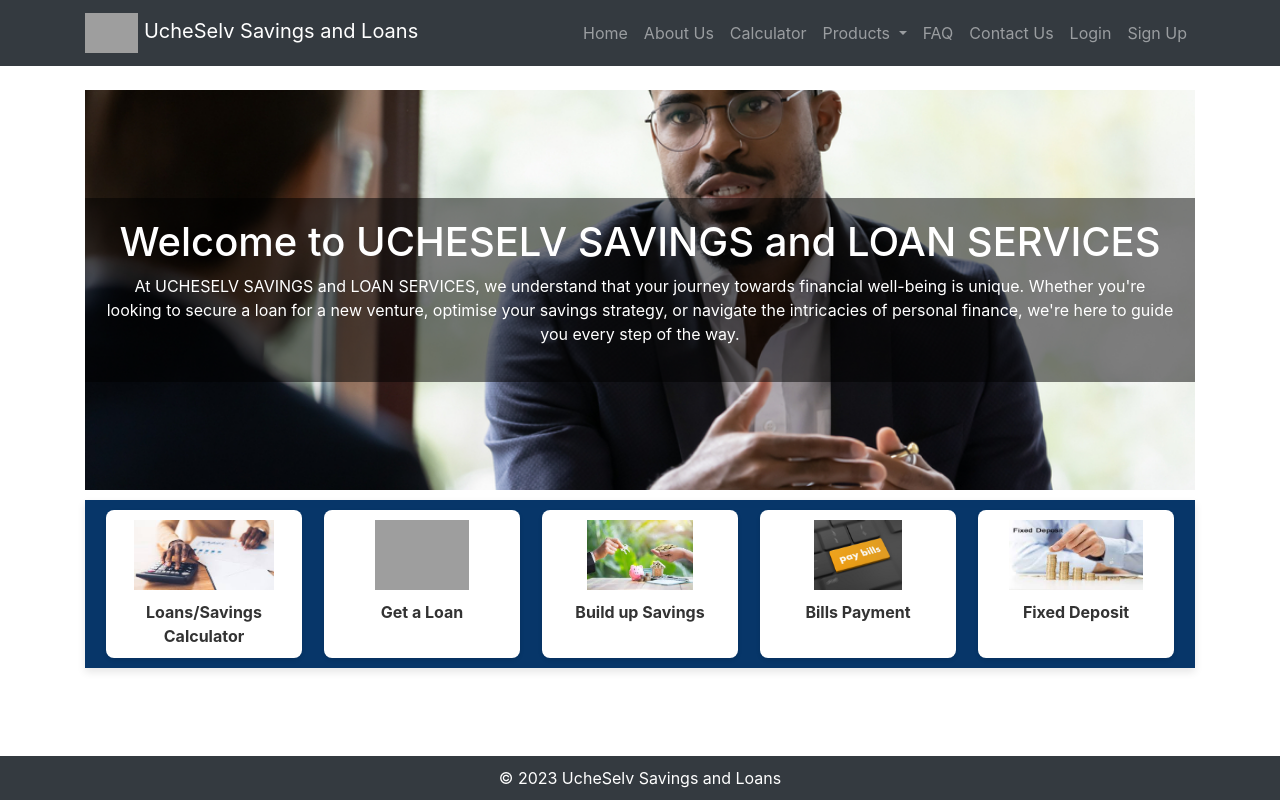
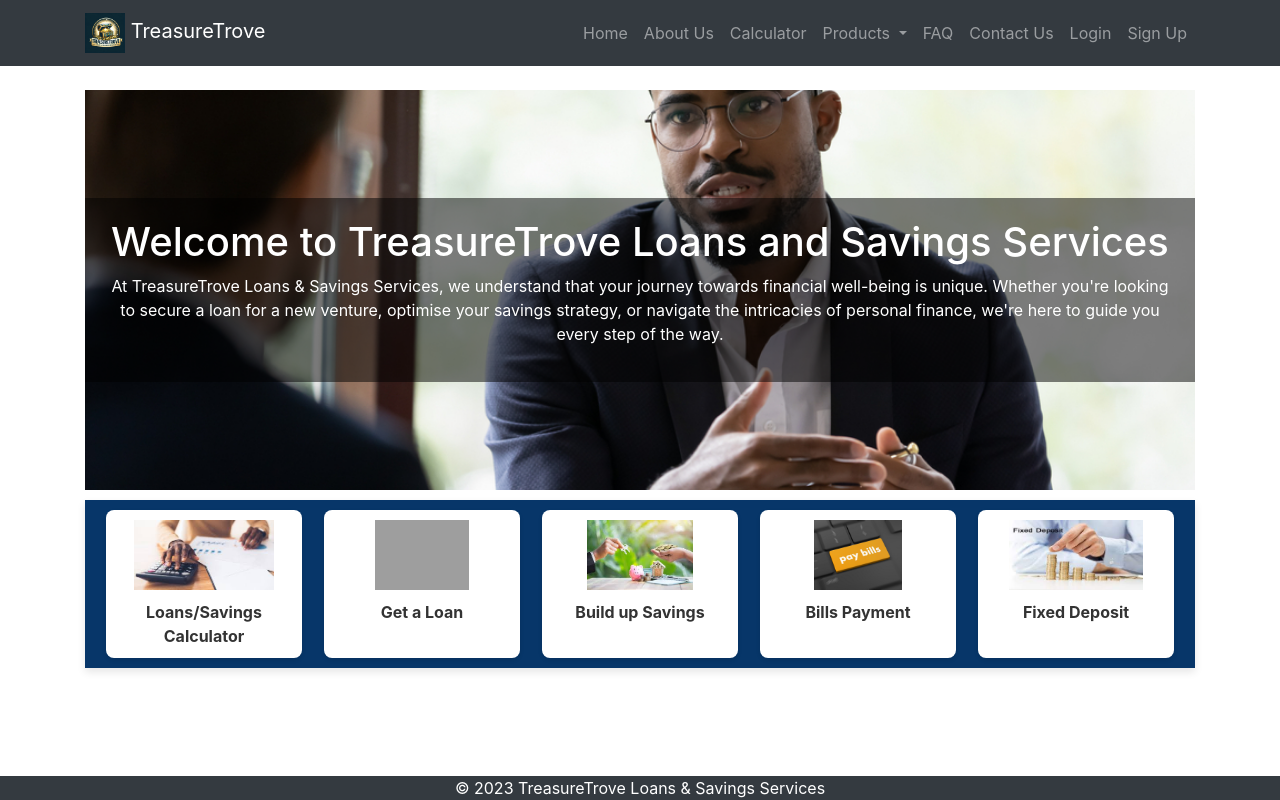
Before and after one commit to uchechukwuekemezie/ucheselv, a Flask app: page / in a window 1280 px wide. Run offline with Flask 3, Linux system fonts and the light colour scheme; some libraries are stand-ins or nearby versions; grey boxes are pictures that could not be loaded.

Commit message:
added logo

```diff
--- a/static/css/styles.css
+++ b/static/css/styles.css
@@ -4,7 +4,7 @@ body {
 }
 footer {
     background-color: #f5f5f5;
-    padding: 20px 0;
+    padding: 10px 0;
     text-align: center;
     position: fixed;
     left: 0;
@@ -45,7 +45,7 @@ body {
     background-color: #343a40; /* Dark background color */
     color: white; /* Light text color for contrast */
     text-align: center;
-    padding: 10px 0;
+    padding: 0px 0;
     width: 100%;
 }
 
@@ -240,7 +240,7 @@ body {
     display: flex;
     justify-content: center;
     gap: 20px;
-    margin-top: 20px;
+    margin-top: 10px;
 }
 
 .loan-link {
--- a/templates/about.html
+++ b/templates/about.html
@@ -3,7 +3,7 @@
 {% block content %}
 <div class="about-cover" style="background-image: url('{{ url_for('static', filename='/images/FINANCIAL.jpg1.jpg') }}');">
     <div class="cover-content">
-        <h1>Welcome to Ucheselv Loan and Savings .</h1>
+        <h1>Welcome to TreasureTrove Loans and Savings Services .</h1>
     </div>
 </div>
 
--- a/templates/base.html
+++ b/templates/base.html
@@ -16,8 +16,8 @@
             <div class="container">
                 <!-- Logo -->
                 <a class="navbar-brand" href="{{ url_for('main.index') }}">
-                    <img src="{{ url_for('static', filename='images/logo.png') }}" alt="Logo" class="img-fluid" style="height: 40px;">
-                    UcheSelv Savings and Loans
+                    <img src="{{ url_for('static', filename='images/logo.jpeg') }}" alt="Logo" class="img-fluid" style="height: 40px;">
+                    TreasureTrove
                 </a>
 
                 <!-- Navbar Toggler -->
@@ -87,7 +87,7 @@
         {% block content %}{% endblock %}
     </main>
     <footer class="footer">
-        <p>© 2023 UcheSelv Savings and Loans</p>
+        <p>© 2023 TreasureTrove Loans & Savings Services</p>
     </footer>
 
     <!-- Bootstrap JS, Popper.js, and jQuery -->
--- a/templates/index.html
+++ b/templates/index.html
@@ -1,13 +1,13 @@
 <!-- index.html -->
 {% extends 'base.html' %}
 
-{% block title %}UCHESELV{% endblock %}
+{% block title %}TreasureTrove{% endblock %}
 
 {% block content %}
 <div class="cover-photo" style="background-image: url('/static/images/FINANCIAL.jpg1.jpg');">
     <div class="cover-content">
-        <h1>Welcome to UCHESELV SAVINGS and LOAN SERVICES</h1>
-        <p>At UCHESELV SAVINGS and LOAN SERVICES, we understand that your journey towards financial well-being is unique. Whether you're looking to secure a loan for a new venture, optimise your savings strategy, or navigate the intricacies of personal finance, we're here to guide you every step of the way.</p>
+        <h1>Welcome to TreasureTrove Loans and Savings Services</h1>
+        <p>At TreasureTrove Loans & Savings Services, we understand that your journey towards financial well-being is unique. Whether you're looking to secure a loan for a new venture, optimise your savings strategy, or navigate the intricacies of personal finance, we're here to guide you every step of the way.</p>
     </div>
 </div>
 
```
Also changed, not shown: static/images/logo.jpeg (added).
